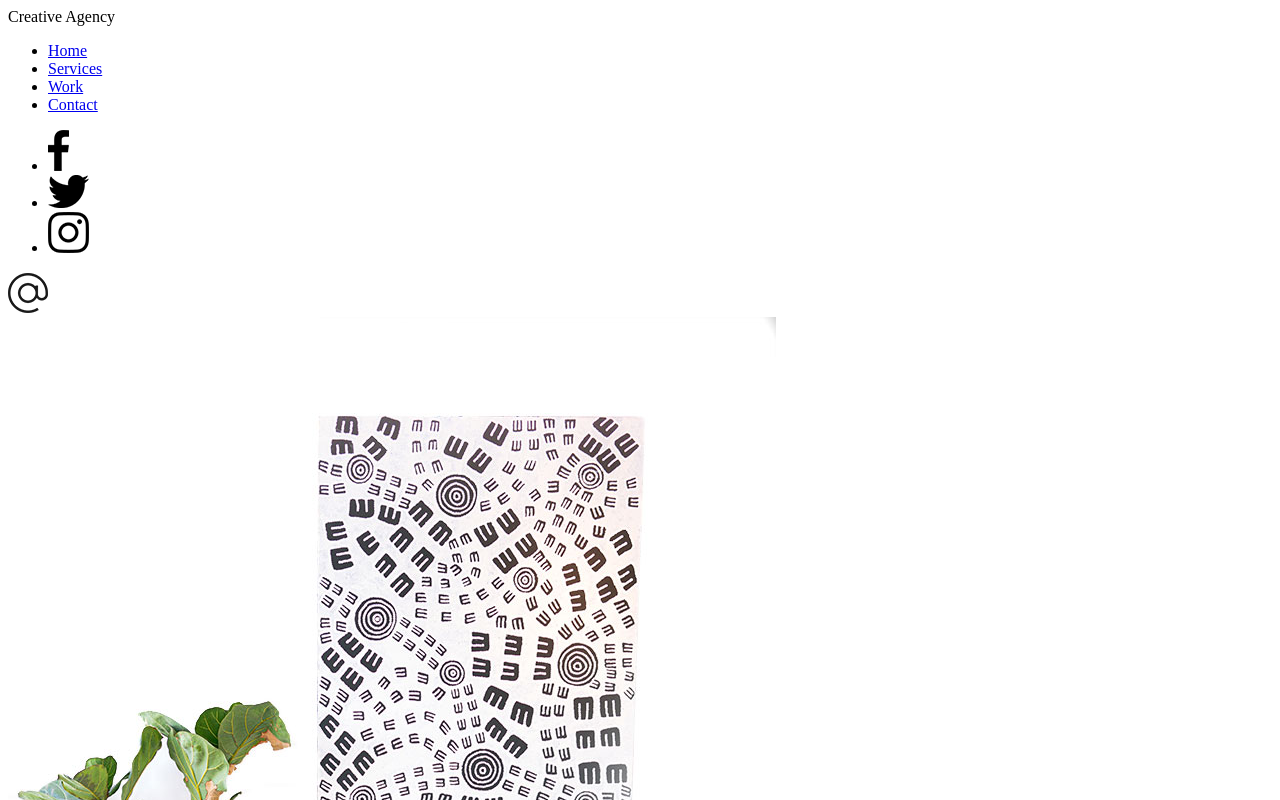
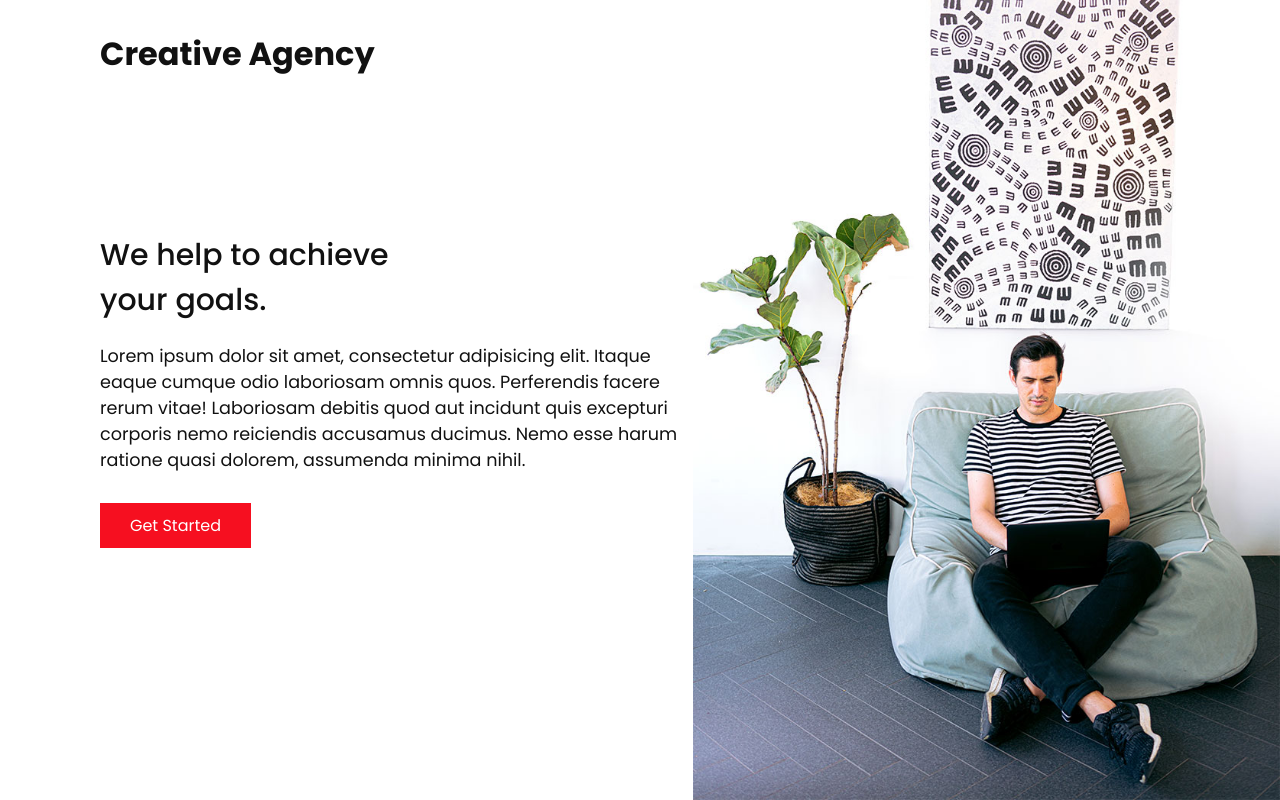
Before and after one commit to LLira09/htmlCssSass, a plain HTML site: page creativeAgency/index.html in a window 1280 px wide. Shown: the top 800 px of the page. Drawn offline with Linux system fonts and the light colour scheme.

Commit message:
added styling to navigation and main section

```diff
--- a/creativeAgency/css/style.css
+++ b/creativeAgency/css/style.css
@@ -0,0 +1,69 @@
+@import url('https://fonts.googleapis.com/css2?family=Poppins:200,300,400,500,600,700,800,900&display=swap');
+
+* {
+  box-sizing: border-box;
+  margin: 0;
+  padding: 0;
+}
+
+html,
+body {
+  font-family: 'Poppins', sans-serif;
+  color: #111;
+}
+
+h1 {
+  font-size: 30px;
+  font-weight: 500;
+}
+
+p {
+  margin: 20px 0 10px;
+  font-size: 1.1rem;
+}
+section {
+  display: flex;
+  height: 100vh;
+  align-items: center;
+  padding: 100px;
+}
+
+.btn {
+  cursor: pointer;
+  display: inline-block;
+  background: #f60f20;
+  color: #fff;
+  text-decoration: none;
+  padding: 10px 30px;
+  margin: 20px 0;
+}
+
+.btn:hover {
+  transform: scale(0.98);
+}
+
+.logo {
+  position: absolute;
+  top: 30px;
+  left: 100px;
+  font-size: 2rem;
+  font-weight: 700;
+  z-index: 10;
+}
+
+.home-content {
+  position: relative;
+  z-index: 10;
+  max-width: 600px;
+}
+
+.home-img {
+  position: absolute;
+  bottom: 0;
+  right: 0;
+  height: 110%;
+}
+
+.navigation {
+  display: none;
+}
--- a/creativeAgency/index.html
+++ b/creativeAgency/index.html
@@ -42,8 +42,8 @@
         </div>
       </div>
     </header>
-    <section>
-      <img src="images/home-img.jpg" alt="" />
+    <section class="home">
+      <img class="home-img" src="images/home-img.jpg" alt="" />
       <div class="home-content">
         <h1>
           We help to achieve <br />
```
